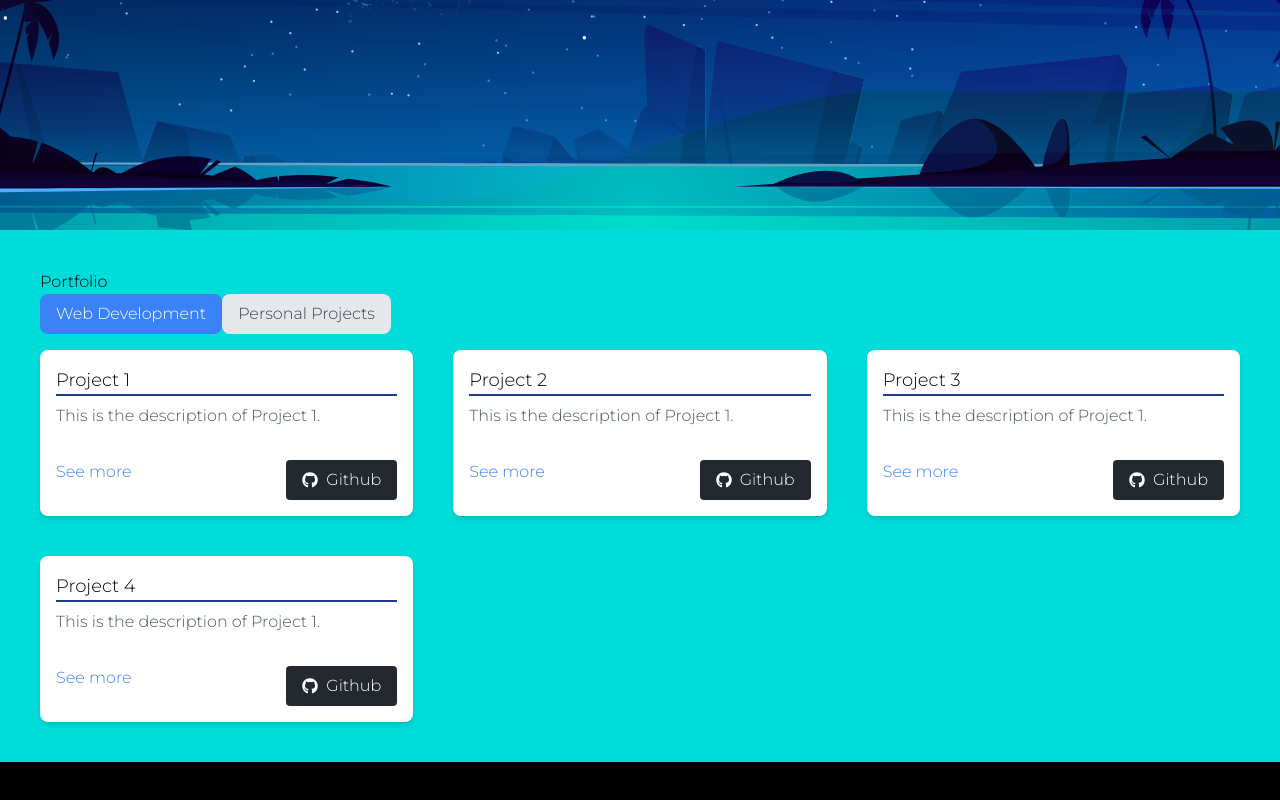
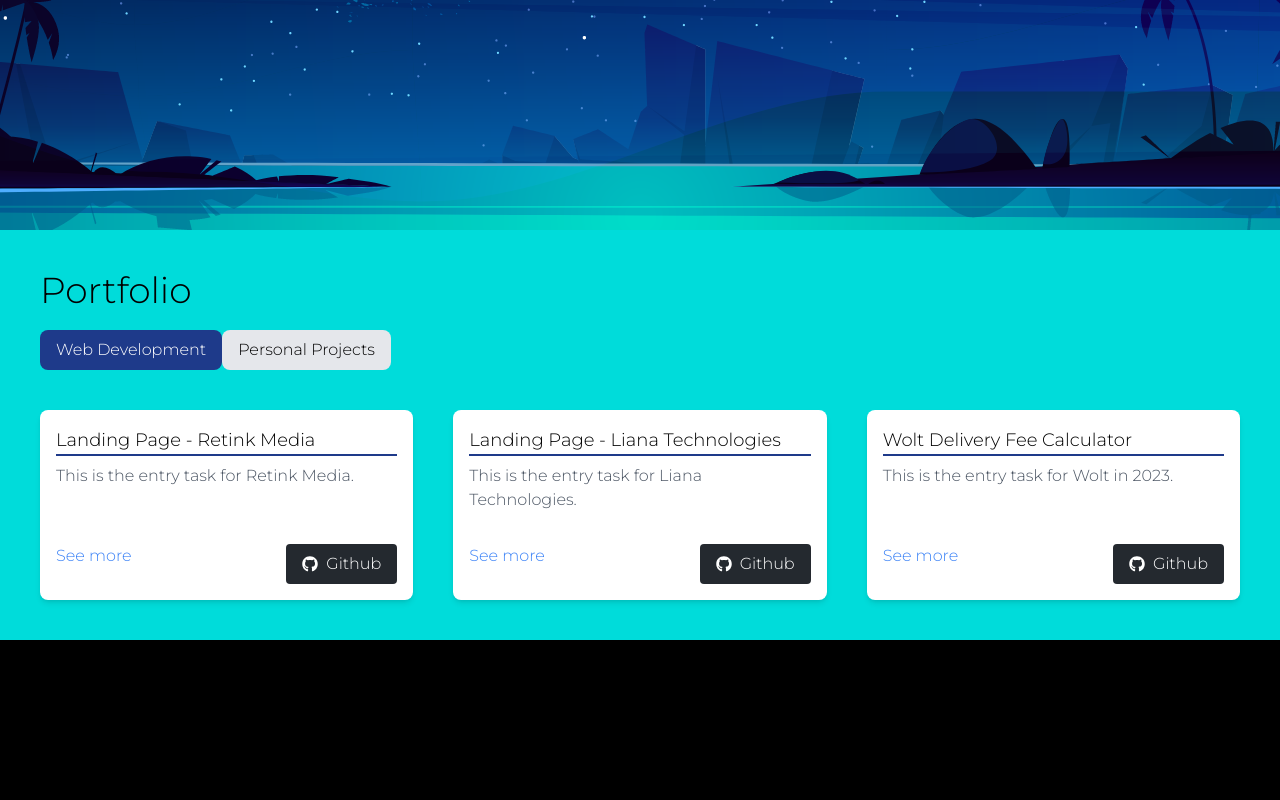
Before and after one commit to chungvuiloong/simple_portfolio, a React (Create React App) app: page / in a window 1280 px wide. Shown: the part 642-1442 px from the top of the page. Built offline with nearby package versions, Linux system fonts and the light colour scheme.

Commit message:
Added more details

```diff
--- a/src/component/Portfolio.tsx
+++ b/src/component/Portfolio.tsx
@@ -2,37 +2,48 @@ import React, { useState } from 'react';
 import ProjectCard from './ProjectCard';
 
 const projects = [
+// Web Development Projects
   {
-    title: 'Project 1',
-    description: 'This is the description of Project 1.',
+    title: 'Landing Page - Retink Media',
+    description: 'This is the entry task for Retink Media.',
+    imageUrl: 'project1.jpg',
+    demoUrl: 'https://retink-landingpage.vercel.app/',
+    githubUrl: 'https://github.com/jeresulovuo/retink_landingpage',
+    category: 'web',
+  },
+  {
+    title: 'Landing Page - Liana Technologies',
+    description: 'This is the entry task for Liana Technologies.',
+    imageUrl: 'project1.jpg',
+    demoUrl: 'https://lianatechnologylandingpage.vercel.app/',
+    githubUrl: 'https://github.com/jeresulovuo/landingpage_liana_tech',
+    category: 'web',
+  },
+  {
+    title: 'Wolt Delivery Fee Calculator',
+    description: 'This is the entry task for Wolt in 2023.',
+    imageUrl: 'project1.jpg',
+    demoUrl: 'https://mrjays-wolt-delivery-calculator.vercel.app/',
+    githubUrl: 'https://github.com/jeresulovuo/Wolt_Delivery_Calculator',
+    category: 'web',
+  },
+
+// Personal Projects
+  {
+    title: 'Pokedex V2',
+    description: 'Pokedex V2',
     imageUrl: 'project1.jpg',
     demoUrl: 'https://project1-demo.com',
     githubUrl: 'https://github.com/project1',
-    category: 'web',
+    category: 'personal',
   },
   {
-    title: 'Project 2',
-    description: 'This is the description of Project 1.',
+    title: 'Travel App',
+    description: 'Travel App - All in one app for your travel conveniences.',
     imageUrl: 'project1.jpg',
-    demoUrl: 'https://project1-demo.com',
-    githubUrl: 'https://github.com/project1',
-    category: 'web',
-  },
-  {
-    title: 'Project 3',
-    description: 'This is the description of Project 1.',
-    imageUrl: 'project1.jpg',
-    demoUrl: 'https://project1-demo.com',
-    githubUrl: 'https://github.com/project1',
-    category: 'web',
-  },
-  {
-    title: 'Project 4',
-    description: 'This is the description of Project 1.',
-    imageUrl: 'project1.jpg',
-    demoUrl: 'https://project1-demo.com',
-    githubUrl: 'https://github.com/project1',
-    category: 'web',
+    demoUrl: 'https://mrjaytravelapp.netlify.app/',
+    githubUrl: '#',
+    category: 'personal',
   },
 ];
 
@@ -48,14 +59,14 @@ interface PortfolioTabProps {
     activeCategory,
   }) => {
     return (
-      <div className="mb-4">
+      <div className="mt-5 mb-10">
         {categories.map((category) => (
           <button
             key={category.id}
             className={`px-4 py-2 rounded-lg ${
               activeCategory === category.id
-                ? 'bg-blue-500 text-white'
-                : 'bg-gray-200 text-gray-700'
+                ? 'bg-blue-900 text-white'
+                : 'bg-gray-200 text-black-700'
             }`}
             onClick={() => onChangeCategory(category.id)}
           >
@@ -91,23 +102,19 @@ interface PortfolioTabProps {
     return (
         <div className="p-10" style={{ backgroundColor: '#00dcda' }}>
             <div>
-                <div>Portfolio</div>
+                <div className='text-4xl'>Portfolio</div>
                 <PortfolioTab
                     categories={categories}
                     onChangeCategory={handleCategoryChange}
                     activeCategory={activeCategory}
                 />
             </div>
-
-                  <div className="grid grid-cols-1 sm:grid-cols-2 lg:grid-cols-3 gap-10">
-
-        {filteredProjects.map((project, index) => (
-          <ProjectCard key={index} project={project} />
-        ))}
-      </div>
-
+            <div className="grid grid-cols-1 sm:grid-cols-2 lg:grid-cols-3 gap-10 ">
+                {filteredProjects.map((project, index) => (
+                <ProjectCard key={index} project={project} />
+                ))}
+            </div>
         </div>
-
     );
   };
 
```
